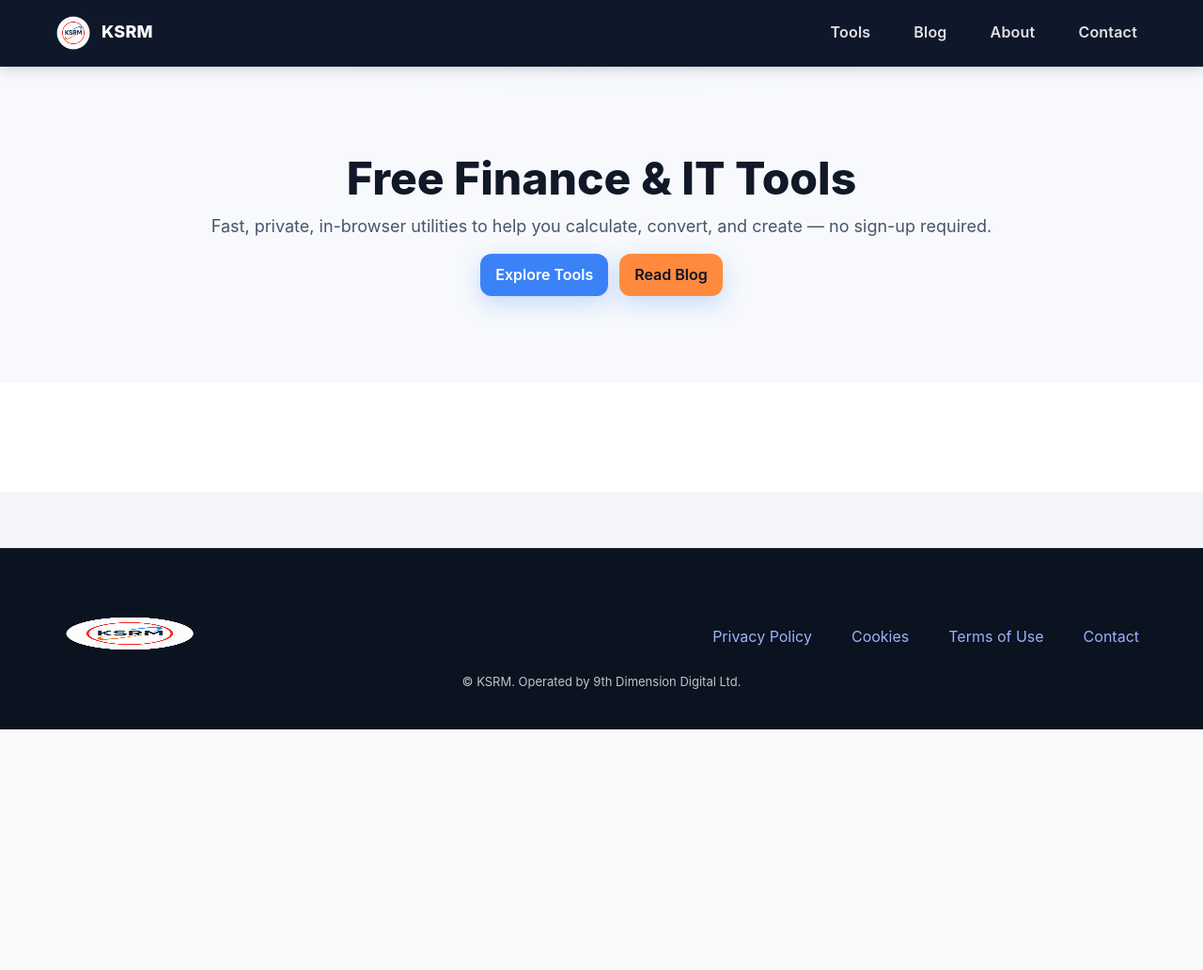
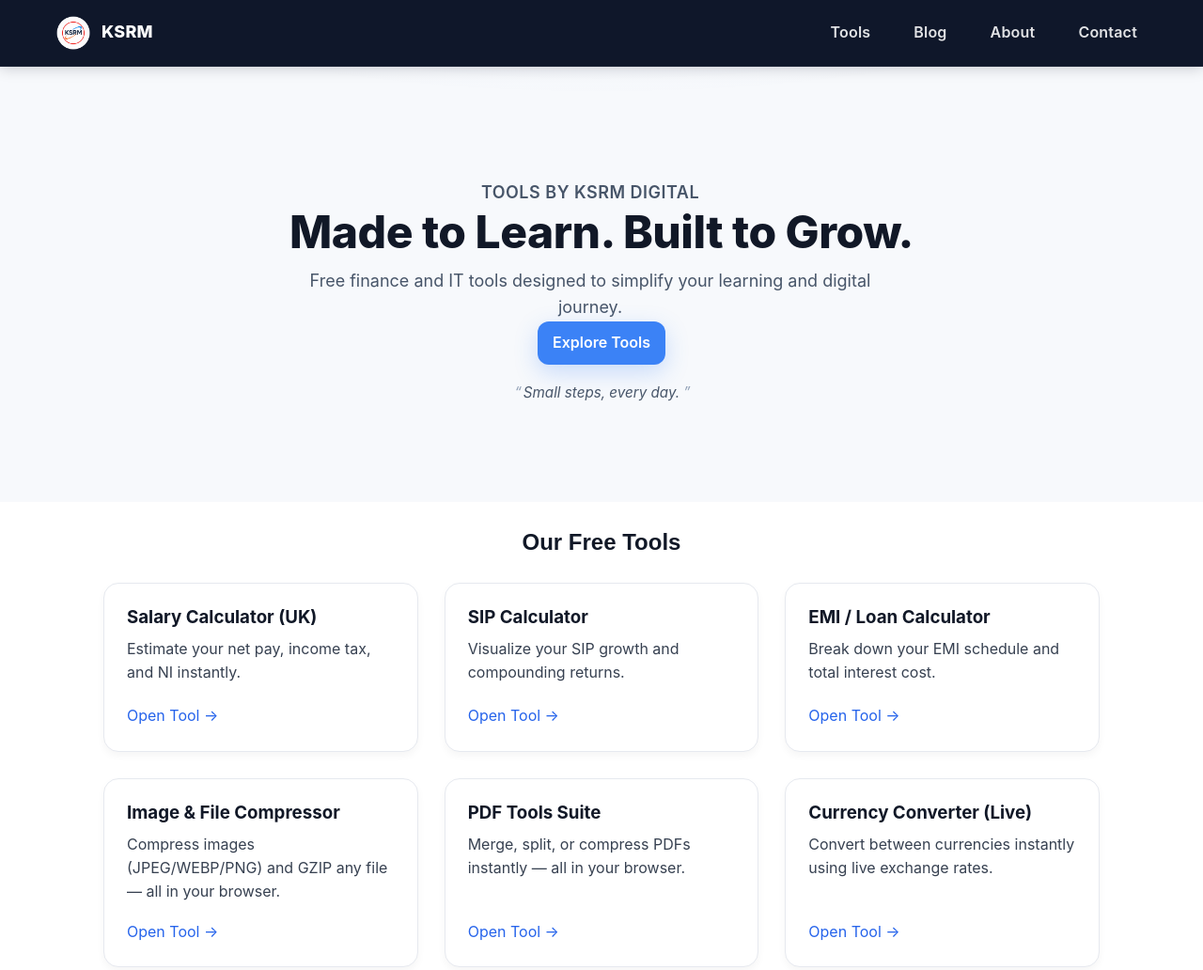
Before and after one commit to KSRMdigitsl/ksrm-website, a plain HTML site: page index.html in a window 1280 px wide. Shown: the top 1032 px of the page at 94% size. Before the commit the page ends 800 px from the top, so only its background shows below. Drawn offline with Linux system fonts and the light colour scheme.

Commit message:
sync: website update

```diff
--- a/assets/css/brand.css
+++ b/assets/css/brand.css
@@ -62,3 +62,15 @@ html,body{
 }
 .site-footer a{ color: var(--ksrm-blue); text-decoration: none; }
 .site-footer a:hover{ text-decoration: underline; }
+/* ----- Footer layout + fix stretched logo ----- */
+.site-footer .footer-top{
+  display:flex; align-items:center; gap:20px; flex-wrap:wrap;
+  padding-bottom:14px; border-bottom:1px solid rgba(255,255,255,.08);
+}
+.site-footer .footer-logo img{
+  height:36px; width:auto; display:block; /* prevents stretching */
+}
+.site-footer .footer-nav{
+  margin-left:auto; display:flex; gap:18px; flex-wrap:wrap;
+}
+.site-footer .footer-copy{ margin-top:14px; font-size:13px; color:rgba(255,255,255,.75) }
--- a/index.html
+++ b/index.html
@@ -14,54 +14,40 @@
   <meta property="og:title" content="KSRM — Free Finance & IT Tools">
   <meta property="og:image" content="/assets/img/KSRM_IconOnly_transparent.png">
 
-  <!-- CSS (brand first, then your main, then small overrides) -->
+  <!-- CSS (brand first, then your main, then the small overrides) -->
   <link rel="stylesheet" href="/assets/css/brand.css">
   <link rel="stylesheet" href="/assets/css/main.css?v=gtm2">
   <link rel="stylesheet" href="/assets/css/overrides.css?v=h1">
-
-  <!-- (Optional) Google Tag Manager – keep your existing snippet if you use GTM -->
-  <!--
-  <script>(function(w,d,s,l,i){w[l]=w[l]||[];w[l].push({'gtm.start':
-  new Date().getTime(),event:'gtm.js'});var f=d.getElementsByTagName(s)[0],
-  j=d.createElement(s),dl=l!='dataLayer'?'&l='+l:'';j.async=true;j.src=
-  'https://www.googletagmanager.com/gtm.js?id='+i+dl;f.parentNode.insertBefore(j,f);
-  })(window,document,'script','dataLayer','GTM-P7ZHLSTZ');</script>
-  -->
 </head>
 <body>
-  <!-- (Optional) GTM noscript
-  <noscript><iframe src="https://www.googletagmanager.com/ns.html?id=GTM-P7ZHLSTZ"
-  height="0" width="0" style="display:none;visibility:hidden"></iframe></noscript>
-  -->
-
   <!-- Shared header -->
   <header data-include="/partials/header.html"></header>
 
-  <!-- HERO (now ~half the screen via overrides.css) -->
-  <section id="hero">
-    <div class="container" style="max-width:1100px;margin:0 auto;padding:0 20px;text-align:center">
-      <h1>Free Finance & IT Tools</h1>
-      <p>Fast, private, in-browser utilities to help you calculate, convert, and create — no sign-up required.</p>
-      <div style="margin-top:14px;display:flex;gap:12px;justify-content:center;flex-wrap:wrap">
-        <a class="btn-primary" href="/#tools">Explore Tools</a>
-        <a class="btn-primary" style="background:#FF8A3D;color:#0B1225" href="/blog/">Read Blog</a>
-      </div>
+  <!-- HERO: leave empty; home.js will render (height handled by overrides.css) -->
+  <section id="hero"></section>
+
+  <!-- TOOLS (home.js fills #tools-grid from /data/ui.json) -->
+  <section id="tools" aria-labelledby="tools-title">
+    <div class="container" style="max-width:1100px;margin:0 auto;padding:0 20px">
+      <h2 id="tools-title" class="section-title">Our Free Tools</h2>
+      <div id="tools-grid" class="tools-grid"></div>
     </div>
   </section>
 
-  <!-- TOOLS GRID (your existing markup can remain) -->
-  <section id="tools">
+  <!-- BLOG (home.js fills #blog-section from /data/blog.json) -->
+  <section id="blog" aria-labelledby="blog-title" style="margin-top:24px">
     <div class="container" style="max-width:1100px;margin:0 auto;padding:0 20px">
-      <!-- Your tools grid/content already here -->
-      <!-- If this is populated via JS from /data/ui.json, leave as-is -->
+      <h2 id="blog-title" class="section-title">Latest from the Blog</h2>
+      <div id="blog-section"></div>
     </div>
   </section>
 
   <!-- Shared footer -->
   <footer data-include="/partials/footer.html"></footer>
 
-  <!-- Includes loader + header active-link -->
+  <!-- Includes loader + nav highlighter + homepage population -->
   <script src="/assets/js/include.js" defer></script>
   <script src="/assets/js/header.js" defer></script>
+  <script src="/assets/js/home.js" defer></script>
 </body>
 </html>
--- a/partials/footer.html
+++ b/partials/footer.html
@@ -1,11 +1,11 @@
 <!-- /partials/footer.html -->
 <footer class="site-footer" role="contentinfo">
   <div class="container" style="max-width:1200px;margin:0 auto;">
-    <div style="display:flex;gap:20px;align-items:center;flex-wrap:wrap;">
+    <div class="footer-top">
       <a href="/" class="footer-logo" aria-label="KSRM Home">
-        <img src="/assets/img/KSRM_Logo_White_transparent.png" alt="KSRM" width="140" height="36">
+        <img src="/assets/img/KSRM_Logo_White_transparent.png" alt="KSRM">
       </a>
-      <nav style="margin-left:auto;display:flex;gap:18px;flex-wrap:wrap;">
+      <nav class="footer-nav">
         <a href="/privacy/">Privacy Policy</a>
         <a href="/cookies/">Cookies</a>
         <a href="/terms/">Terms of Use</a>
@@ -13,7 +13,7 @@
       </nav>
     </div>
 
-    <div style="margin-top:16px;font-size:13px;color:rgba(255,255,255,.75)">
+    <div class="footer-copy">
       © <span id="y"></span> KSRM. Operated by 9th Dimension Digital Ltd.
       <script>document.getElementById('y').textContent=new Date().getFullYear()</script>
     </div>
--- a/partials/header.html
+++ b/partials/header.html
@@ -3,17 +3,12 @@
   <div class="bar">
     <a class="site-logo" href="/" aria-label="KSRM Home">
       <!-- White logo for the navy header -->
-      <img
-        src="/assets/img/KSRM_Logo_White_transparent.png"
-        alt="KSRM"
-        width="160"
-        height="40"
-      />
+      <img src="/assets/img/KSRM_Logo_White_transparent.png" alt="KSRM" />
       <span class="site-title" aria-hidden="true">KSRM</span>
     </a>
 
     <nav id="mainNav" class="nav" role="navigation" aria-label="Main">
-      <a href="/#tools">Tools</a>
+      <a href="/tools/">Tools</a>
       <a href="/blog/">Blog</a>
       <a href="/about/">About</a>
       <a href="/contact/">Contact</a>
```
Also changed, not shown: apple-touch-icon.png (deleted), favicon-96x96.png (deleted), favicon.ico (deleted), favicon.svg (deleted).
